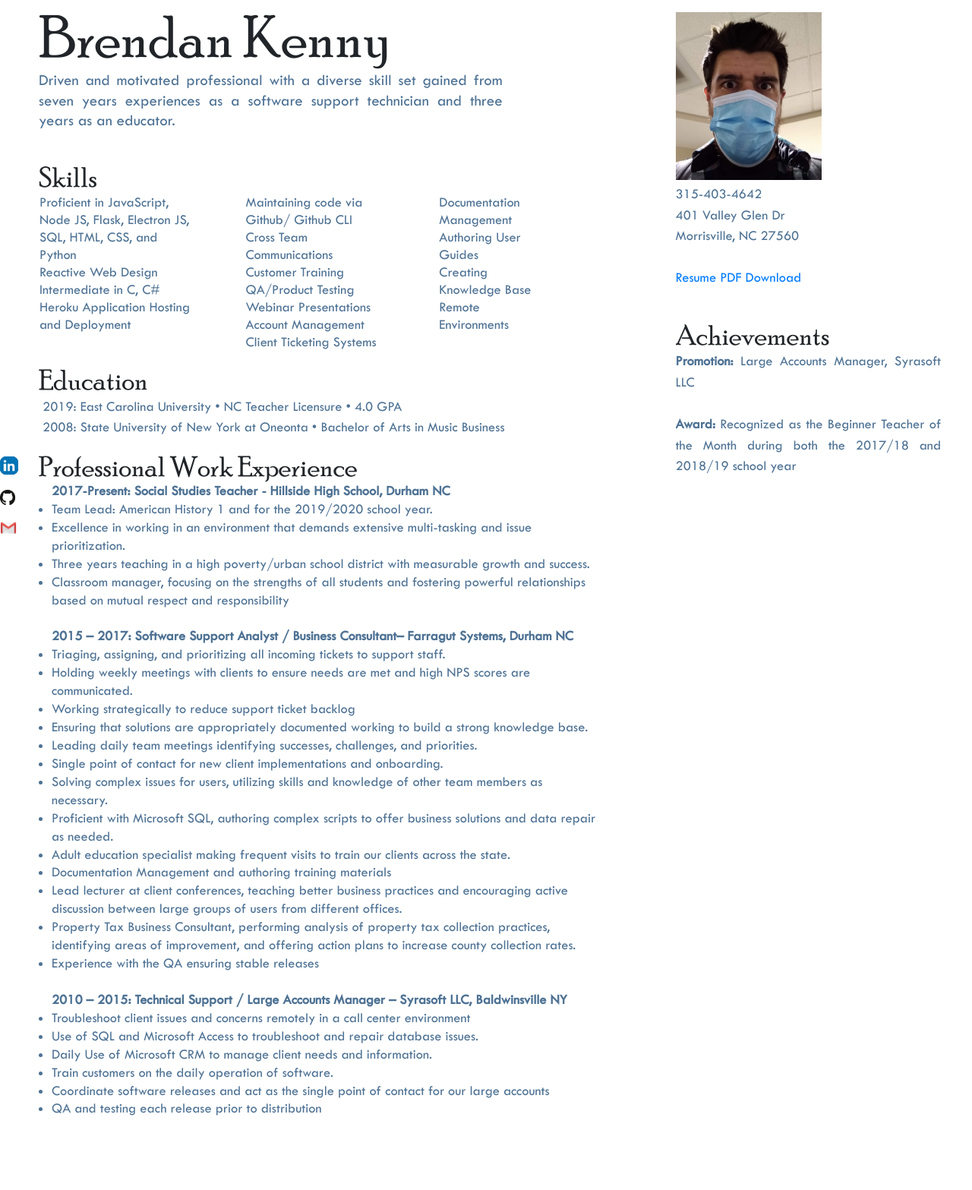
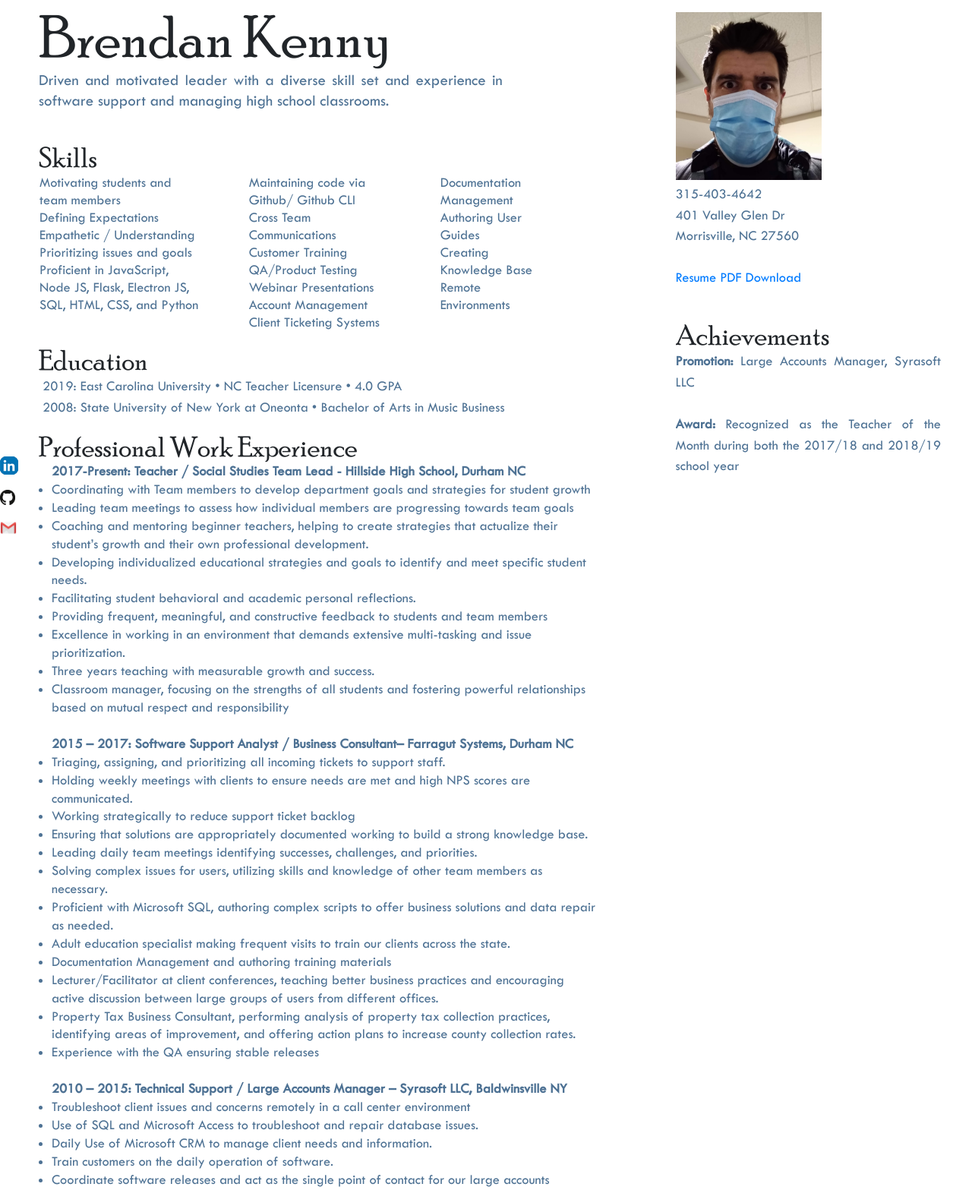
Before and after one commit to kennbp31/BKenny-Website, a Flask app: page /resume in a window 1280 px wide. Shown: the part 74-1641 px from the top of the page at 76% size. Before the commit the page ends 1543 px from the top, so only its background shows below. Run offline with Flask 2, Linux system fonts and the light colour scheme; parts of the project's set-up code (start-up, migrations or seed data) failed here and were passed over; some libraries are stand-ins or nearby versions; some web fonts are replaced.

Commit message:
Modified Resume to match current version

```diff
--- a/templates/resume.html
+++ b/templates/resume.html
@@ -10,8 +10,8 @@
         <div class="splitleft">
                 <h1>Brendan Kenny</h1>
             <div id="subheader">
-                <p2>Driven and motivated professional with a  diverse skill set gained from seven years
-                    experiences as a software support technician and three years as an educator.
+                <p2>Driven and motivated leader with a diverse skill set and
+                    experience in software support and managing high school classrooms.
                 </p2>
             </div>
 
@@ -19,7 +19,7 @@
                 <h2>Skills</h2>
                 <table>
                     <tr valign="top">
-                        <td> Proficient in JavaScript, Node JS, Flask, Electron JS,<br> SQL, HTML, CSS, and Python <br> Reactive Web Design <br> Intermediate in C, C# <br> Heroku Application Hosting and Deployment</td>
+                        <td> Motivating students and team members <br> Defining Expectations <br> Empathetic / Understanding  <br> Prioritizing issues and goals <br>Proficient in JavaScript, Node JS, Flask, Electron JS,<br> SQL, HTML, CSS, and Python</td>
                         <td> Maintaining code via Github/ Github CLI <br> Cross Team Communications <br> Customer Training <br>QA/Product Testing<br> Webinar Presentations <br> Account Management <br>Client Ticketing Systems </td>
                         <td>Documentation Management <br>Authoring User Guides<br> Creating Knowledge Base <br>Remote Environments <br>&nbsp;</td>
                     </tr>
@@ -37,10 +37,15 @@
                 <h2>Professional Work Experience</h2>
                 <div id="workExp">
                     <ul>
-                        <b>2017-Present: Social Studies Teacher - Hillside High School, Durham NC</b>
-                        <li>Team Lead: American History 1 and for the 2019/2020 school year.</li>
+                        <b>2017-Present:  Teacher / Social Studies Team Lead  - Hillside High School, Durham NC</b>
+                        <li>Coordinating with Team members to develop department goals and strategies for student growth </li>
+                        <li>Leading team meetings to assess how individual members are progressing towards team goals </li>
+                        <li>Coaching and mentoring beginner teachers, helping to create strategies that actualize their student’s growth and their own professional development. </li>
+                        <li>Developing individualized educational strategies and goals to identify and meet specific student needs.</li>
+                        <li>Facilitating student behavioral and academic personal reflections.</li>
+                        <li>Providing frequent, meaningful, and constructive feedback to students and team members</li>
                         <li>Excellence in working in an environment that demands extensive multi-tasking and issue prioritization.</li>
-                        <li>Three years teaching in a high poverty/urban school district with measurable growth and success.</li>
+                        <li>Three years teaching with measurable growth and success.</li>
                         <li>Classroom manager, focusing on the strengths of all students and fostering powerful relationships based on mutual respect and responsibility</li>
                     <br>
                         <b>2015 – 2017: Software Support Analyst / Business Consultant– Farragut Systems, Durham NC</b>
@@ -49,12 +54,11 @@
                         <li>Working strategically to reduce support ticket backlog</li>
                         <li>Ensuring that solutions are appropriately documented working to build a strong knowledge base.</li>
                         <li>Leading daily team meetings identifying successes, challenges, and priorities.</li>
-                        <li>Single point of contact for new client implementations and onboarding.</li>
                         <li>Solving complex issues for users, utilizing skills and knowledge of other team members as necessary.</li>
                         <li>Proficient with Microsoft SQL, authoring complex scripts to offer business solutions and data repair as needed.</li>
                         <li>Adult education specialist making frequent visits to train our clients across the state.</li>
                         <li>Documentation Management and authoring training materials</li>
-                        <li>Lead lecturer at client conferences, teaching better business practices and encouraging active discussion between large groups of users from different offices.</li>
+                        <li>Lecturer/Facilitator at client conferences, teaching better business practices and encouraging active discussion between large groups of users from different offices.</li>
                         <li>Property Tax Business Consultant, performing analysis of property tax collection practices, identifying areas of improvement, and offering action plans to increase county collection rates. </li>
                         <li>Experience with the QA ensuring stable releases</li>
                         <br>
@@ -86,7 +90,7 @@
             <div class="para3 achievements">
                 <p3>
                     <b>Promotion:</b> Large Accounts Manager, Syrasoft LLC
-                    <br><br><b>Award:</b> Recognized as the Beginner Teacher of the Month during both the 2017/18 and 2018/19 school year
+                    <br><br><b>Award:</b> Recognized as the Teacher of the Month during both the 2017/18 and 2018/19 school year
                 </p3>
             </div>
         </div>
```
Also changed, not shown: 1 other file.
